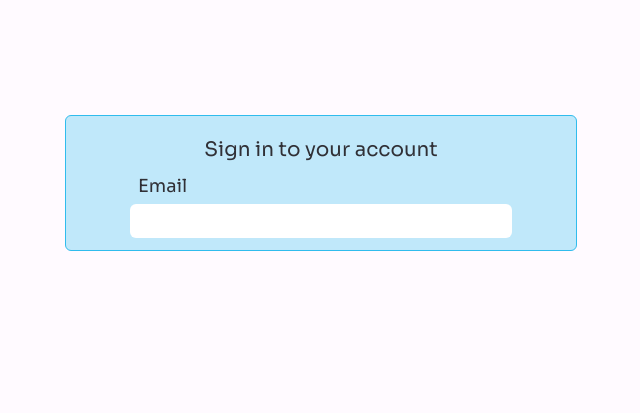
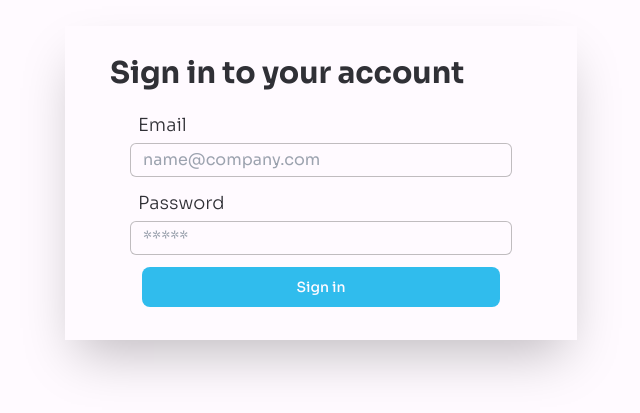
Before and after one commit to Alejandro6660/CRM_WebApp, a React (Vite) app: page /auth/login in a window 1280 px wide. Shown: the part 217-630 px from the top of the page, without its empty margins (319-959 px from the left). Built offline with nearby package versions, Linux system fonts and the light colour scheme.

Commit message:
Funcionalidad basica del login casi terminada

```diff
--- a/package.json
+++ b/package.json
@@ -10,6 +10,7 @@
     "preview": "vite preview"
   },
   "dependencies": {
+    "prop-types": "^15.8.1",
     "react": "^18.2.0",
     "react-dom": "^18.2.0",
     "react-router-dom": "^6.22.2"
--- /dev/null
+++ b/src/auth/Components/FormComponent.jsx
@@ -0,0 +1,52 @@
+import { useEffect } from "react";
+import { useForm } from "../Hooks/useForm";
+import { InputFormComponent } from "./InputFormComponent";
+import { Validate } from "../Helpers/JS/Validate";
+
+export const FormComponent = () => {
+  const { formState, onInputChange } = useForm({
+    email: "",
+    password: "",
+  });
+
+  const { email, password } = formState;
+
+  useEffect(() => {}, []);
+  useEffect(() => {}, [formState]);
+  return (
+    <>
+      <form className="w-full px-10" action="">
+        <div className="flex flex-col text-textColor my-3">
+          <label className="text-lg mb-1 pl-2 text-4 font-light">Email</label>
+          <InputFormComponent
+            type="text"
+            name={"email"}
+            placeholder={"name@company.com"}
+            value={email}
+            change={onInputChange}
+          />
+        </div>
+        <div className="flex flex-col text-textColor my-3">
+          <label className="text-lg mb-1 pl-2 text-4 font-light">
+            Password
+          </label>
+          <InputFormComponent
+            type="password"
+            name={"password"}
+            placeholder={"*****"}
+            value={password}
+            change={onInputChange}
+          />
+        </div>
+        <div className="flex flex-col items-start px-3 text-textColor my-3">
+          <button
+            type="submit"
+            className="w-full text-primaryColor bg-blueColor  focus:ring-4 focus:outline-none  font-medium rounded-lg text-sm px-5 py-2.5 text-center hover:bg-opacity-90 transition-opacity ease-out"
+          >
+            Sign in
+          </button>
+        </div>
+      </form>
+    </>
+  );
+};
--- /dev/null
+++ b/src/auth/Components/InputFormComponent.jsx
@@ -0,0 +1,31 @@
+import PropTypes from "prop-types";
+
+export const InputFormComponent = ({
+  type,
+  name,
+  id,
+  placeholder,
+  value,
+  change, // Cambiado de change a onChange
+}) => {
+  return (
+    <input
+      type={type}
+      name={name}
+      id={id}
+      className="rounded-md border-[thin] border-blackColor border-opacity-25 outline-none px-3 py-1  focus:border-blueColor bg-primaryColor bg-opacity-10 transition-colors"
+      placeholder={placeholder}
+      value={value}
+      onChange={change} // Cambiado de change a onChange
+    />
+  );
+};
+
+InputFormComponent.propTypes = {
+  type: PropTypes.string.isRequired,
+  name: PropTypes.string.isRequired,
+  id: PropTypes.string,
+  placeholder: PropTypes.string,
+  value: PropTypes.any,
+  change: PropTypes.func.isRequired, // Cambiado de any a func y marcado como requerido
+};
--- /dev/null
+++ b/src/auth/Helpers/JS/Validate.js
@@ -0,0 +1,23 @@
+export const Validate = ({ email, password }) => {
+  const errors = {};
+
+  // Validar el campo de correo electrónico
+  if (!email) {
+    errors.email = "El correo electrónico es requerido";
+  } else if (!isValidEmail(email)) {
+    errors.email = "El correo electrónico no es válido";
+  }
+
+  // Validar el campo de contraseña
+  if (!password) {
+    errors.password = "La contraseña es requerida";
+  } else if (password.length < 6) {
+    errors.password = "La contraseña debe tener al menos 6 caracteres";
+  }
+
+  return errors;
+};
+
+const isValidEmail = (email) => {
+  return /\S+@\S+\.\S+/.test(email);
+};
--- /dev/null
+++ b/src/auth/Hooks/useForm.js
@@ -0,0 +1,24 @@
+import { useState } from "react";
+
+export const useForm = (initialForm = {}) => {
+  const [formState, setFormState] = useState(initialForm);
+
+  const onInputChange = ({ target }) => {
+    const { name, value } = target;
+    setFormState({
+      ...formState,
+      [name]: value,
+    });
+  };
+
+  const onResetForm = () => {
+    setFormState(initialForm);
+  };
+
+  return {
+    ...formState,
+    formState,
+    onInputChange,
+    onResetForm,
+  };
+};
--- a/src/auth/Pages/LoginPage.jsx
+++ b/src/auth/Pages/LoginPage.jsx
@@ -1,25 +1,14 @@
+import { FormComponent } from "../Components/FormComponent";
+
 export const LoginPage = () => {
   return (
     <>
       <main className="relative w-full h-screen overflow-hidden flex flex-col justify-center">
-        <div className="absolute top-0 bottom-0 left-0 right-0 z-0 bg-primaryColor"></div>
-        <div className="relative z-10 bg-blueColor w-[40%] mx-auto py-3 px-6 rounded-md bg-opacity-[.30] border-[thin] border-blueColor">
-          <section className="w-full text-textColor text-xl text-center p-2">
-            <h2>Sign in to your account</h2>
+        <div className="relative z-10 bg-primaryColor w-[40%] mx-auto py-5 px-6 border-[thin] border-primaryColor shadow-2xl min-h-72 ">
+          <section className="w-full text-textColor text-xl p-2 px-5">
+            <h2 className="text-3xl font-bold">Sign in to your account</h2>
           </section>
-          <form className="w-full px-10" action="">
-            <div className="flex flex-col text-textColor">
-              <label htmlFor="" className="text-lg mb-1 pl-2">
-                Email
-              </label>
-              <input
-                type="text"
-                name="Email"
-                id="txtEmail"
-                className="rounded-md border-[thin] border-[transparent] outline-none px-3 py-1  focus:border-blueColor"
-              />
-            </div>
-          </form>
+          <FormComponent />
         </div>
       </main>
     </>
```
Also changed, not shown: 1 other file (tests, documents, lock files or other folders).
